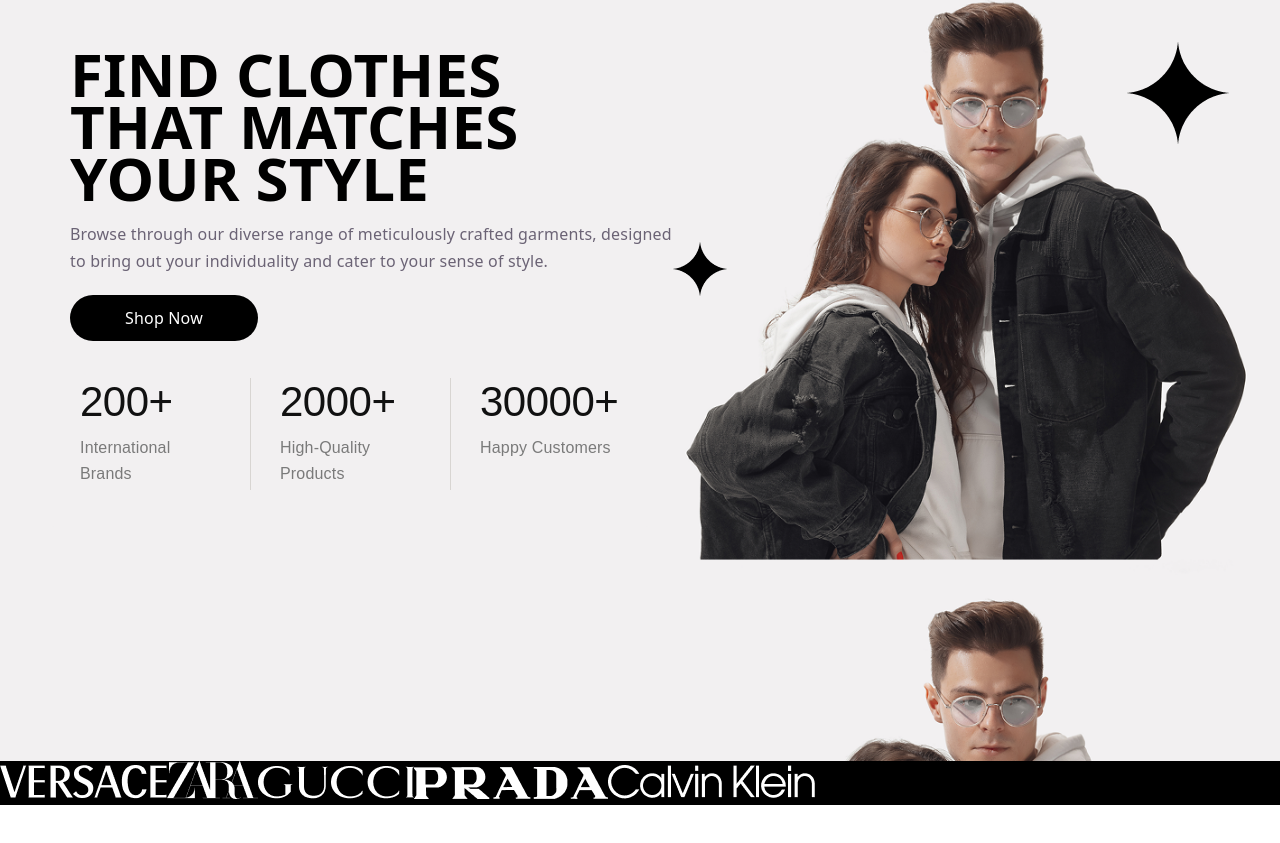
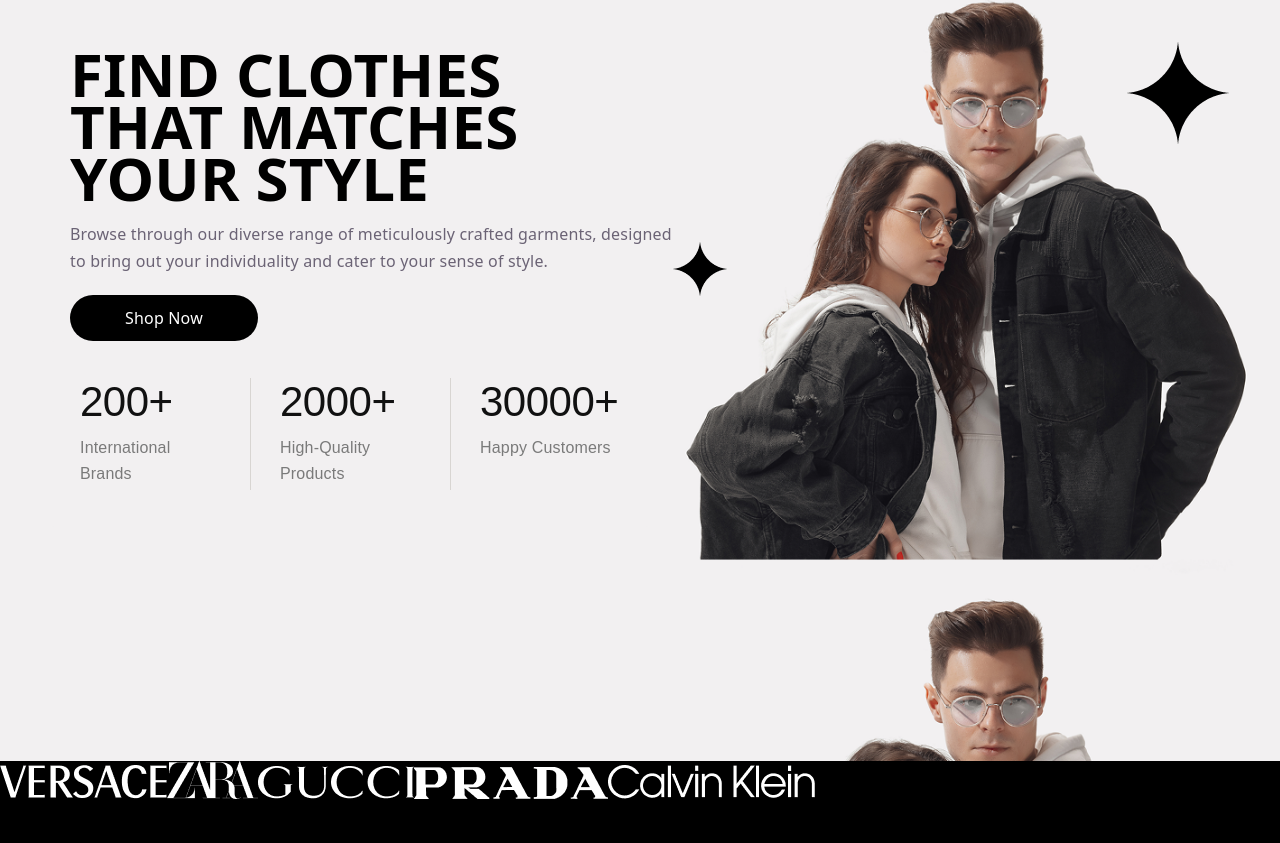
Before and after one commit to NXT-ASAD-CODE/4-backend-frontend-assignment-of-sayalani, a React (Vite) app: page / in a window 1280 px wide. Shown: the part 159-1002 px from the top of the page. Before the commit the page ends 964 px from the top, so only its background shows below. Built offline with nearby package versions, Linux system fonts and the light colour scheme.

Commit message:
adjusting height of Slider

```diff
--- a/src/index.css
+++ b/src/index.css
@@ -179,4 +179,6 @@
   }
   .Slider{
     background-color: black;
+    height: 100px;
+    align-items: center;
   }
```
